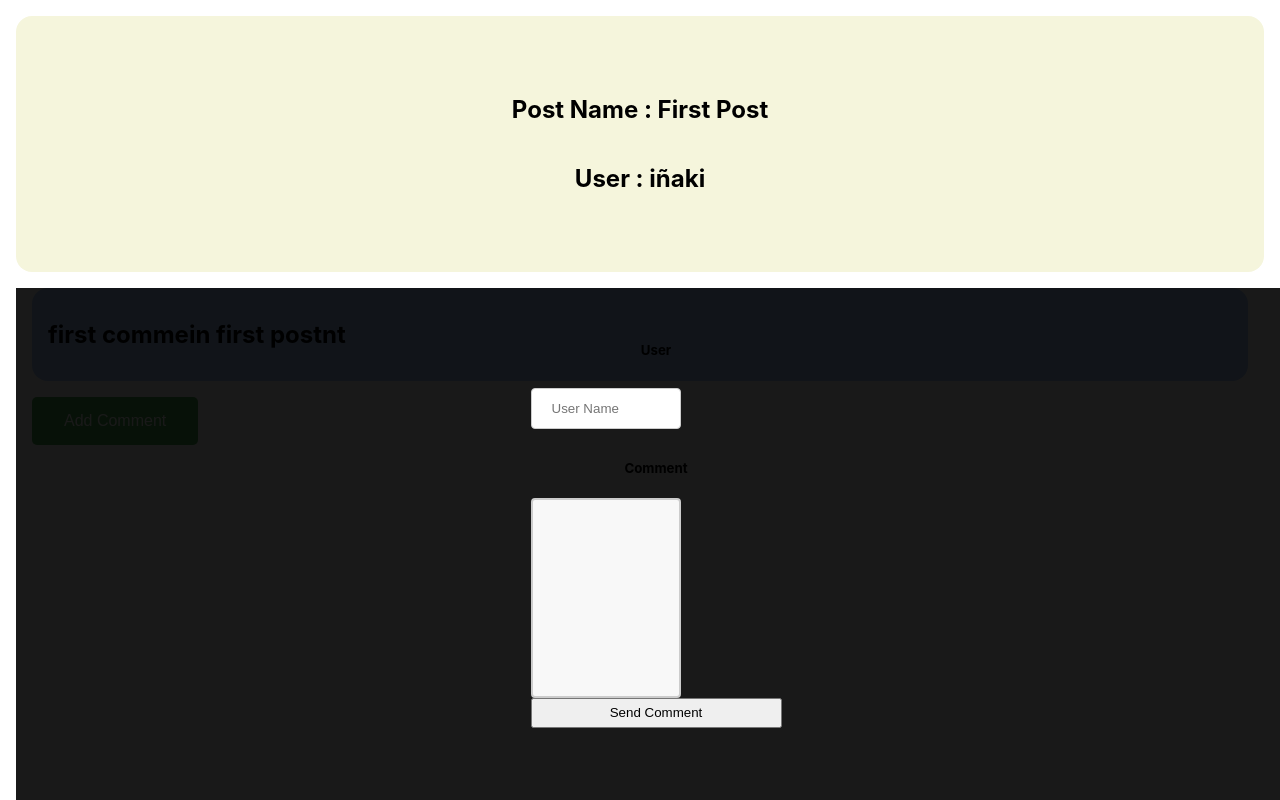
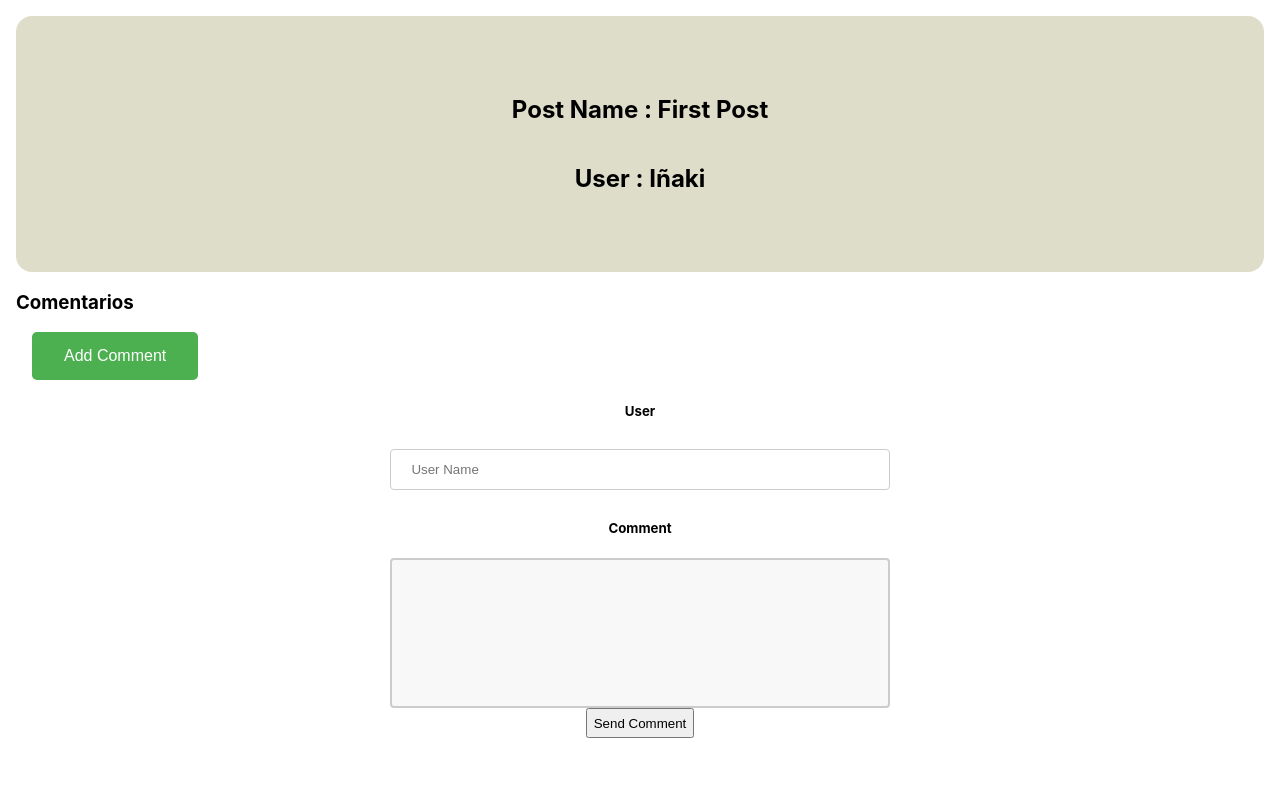
Before and after one commit to Fusuma-Tech/front-assesment, a React (Create React App) app: page /post/1 in a window 1280 px wide. Both pictures are taken after a click on the button "Add Comment". Shown: the top 800 px of the page. Built offline with nearby package versions, Linux system fonts and the light colour scheme; data requests are answered from the project's data file.

Commit message:
few more improvements

```diff
--- a/db.json
+++ b/db.json
@@ -1,27 +1,10 @@
 {
   "posts": [
     {
-      "user": "iñaki",
+      "user": "Iñaki",
       "name": "First Post",
       "id": 1
-    },
-    {
-      "user": "Iña",
-      "name": "Second Post",
-      "id": 2
-    },
-    {
-      "user": "Iña",
-      "name": "Third Post",
-      "id": 3
     }
   ],
-  "comments": [
-    {
-      "postId": 1,
-      "user": "iña",
-      "text": "first commein first postnt ",
-      "id": 1
-    }
-  ]
+  "comments": []
 }
--- a/src/components/AddCommentPopup.jsx
+++ b/src/components/AddCommentPopup.jsx
@@ -23,10 +23,10 @@ export const AddCommentPopup = ({ postId, trigger }) => {
         <div className="commentPopup">
             <form className="addCommentForm"  >
                 <h5>User</h5>
-                <input onChange={e => handleCommentInput(e)} name='user' placeholder='User Name' type="text" className=" form-control" required />
+                <input onChange={e => handleCommentInput(e)} name='user' placeholder='User Name' type="text" required />
                 <h5>Comment</h5>
                 <input onChange={e => handleCommentInput(e)} className="textarea  form-control" name="text" required></input>
-                <button onClick={(event) => addComment(event)} type='submit'> Send Comment</button>
+                <button onClick={(event) => addComment(event)} type='button' value="Submit"> Send Comment</button>
             </form>
         </div>
     )
--- a/src/components/CommentList.jsx
+++ b/src/components/CommentList.jsx
@@ -14,19 +14,21 @@ const Comment = ({ postId }) => {
   useEffect(() => {
     getAllKinds("comments").then(data =>
       setComments(data))
-  },[openCommentPopup,setOpenCommentPopup])
+  }, [openCommentPopup, setOpenCommentPopup])
 
   return (
     <div className="whole-comment-container">
-      {openCommentPopup && <AddCommentPopup postId={postId} trigger={handleCommentPopup} />}
+      <h3>Comentarios</h3>
       {
         comments &&
         comments.map(comment => comment.postId == postId &&
           <div key={comment.id} className="comment-container">
+            <div className="comment-user">  by: {comment.user}</div>
             <div className="comment-name">{comment.text}</div>
           </div>
         )}
       <button onClick={handleCommentPopup} className="addCommentButton">Add Comment</button>
+      {openCommentPopup && <AddCommentPopup postId={postId} trigger={handleCommentPopup} />}
     </div>
   );
 };
--- a/src/components/PostList.jsx
+++ b/src/components/PostList.jsx
@@ -10,8 +10,12 @@ const Post = () => {
   const [openPostPopup, setOpenPostPopup] = useState(false)
 
   const handlePostPopup = (e) => {
-    setOpenPostPopup(!openPostPopup)
+    setOpenPostPopup(openPostPopup=>!openPostPopup)
   }
+
+  useEffect(() => {
+    getAllKinds("posts").then(data => setPosts(data))
+  }, [openPostPopup, setOpenPostPopup,deleteData])
 
   const deletePost = (e,id) => {
     e.preventDefault()
@@ -19,17 +23,12 @@ const Post = () => {
     deleteData("posts", id);
     getAllKinds("posts").then(data => setPosts(data))
   }
-  useEffect(() => {
-    getAllKinds("posts").then(data => setPosts(data))
-  }, [openPostPopup, setOpenPostPopup])
-
   return (
     <div>
       <button onClick={e => handlePostPopup(e)} className="addPostButton">+ Add Post</button>
       {openPostPopup && <AddPostPopup trigger={handlePostPopup} />}
       {posts &&
         posts.map(post =>
-
           <Link key={post.id} to={"/post/" + post.id} className="postLink" >
             <div className="post-container">
               <div className="post-name">{post.name}</div>
@@ -38,9 +37,7 @@ const Post = () => {
                 deletePost(e,post.id)
               }>delete</button>
             </div>
-
           </Link>
-
         )}
     </div>
   )
--- a/src/pages/PostView.jsx
+++ b/src/pages/PostView.jsx
@@ -15,11 +15,12 @@ export const PostView = () => {
     return (
         <div >
             {post &&
-                <div >
+                <div>
                     <div className="post_view_container">
                         <h2> Post Name : {post.name}</h2>
                         <h2>User : {post.user}</h2>
                     </div>
+
                     <CommentList postId={post.id} />
                 </div>
             }
--- a/src/services/index.js
+++ b/src/services/index.js
@@ -21,6 +21,7 @@ headers:{
 body:JSON.stringify(content)
 }).then(console.log("done"))
 }
+
 export const deleteData =async (type, id)=> {
   return fetch(`${API_URL}/${type}/${id}`,{
     method: 'delete'
--- a/src/styles/AddCommentPopup.css
+++ b/src/styles/AddCommentPopup.css
@@ -1,26 +1,21 @@
 .commentPopup{
-background-color: rgba(0, 0, 0, 0.9);
 width: 100%;
 height: 100%;
-position: absolute;
 display: flex;
 flex-direction: column;
-justify-content: flex-start;
-align-items: center;
+}
+.addCommentForm{
+    display: flex;
+    flex-direction: column;
+    justify-content: end;
+    align-items:center ;
+}
+.commentPopup input{
 
+    width: 40%;
 }
 
-.addCommentForm{
-    position: absolute;
-    display: flex;
-    flex-direction: column;
-    margin-top: 2rem;
-    text-align: center;
-}
-.textarea{
-    height:200px;
-    margin-top: 0rem;
-}
+
 .addCommentForm button{
     height: 30px;
 }
--- a/src/styles/CommentList.css
+++ b/src/styles/CommentList.css
@@ -2,20 +2,23 @@
   margin: 1rem;
 
 }
-
-
 .comment-container {
   display: flex;
   flex-flow: row nowrap;
   border-radius: 1rem;
   background-color: #aaccff;
-  padding: 2rem 1rem;
+  padding:1rem;
   margin: 1rem;
+  flex-direction: column;
 }
 
 .comment-name {
-  font-size: 1.5rem;
-  font-weight: bold;
+  font-size: 1.2rem;
+  margin-right: 1rem;
+  margin:1rem;
+}
+.comment-user {
+  font-size: 1rem;
   margin-right: 1rem;
 }
 
--- a/src/styles/PostList.css
+++ b/src/styles/PostList.css
@@ -5,6 +5,8 @@
   background-color: #425a7e;
   padding: 2rem 1rem;
   margin: 1rem;
+  align-items: center;
+  justify-content: space-between;
 }
 
 .post-name {
--- a/src/styles/PostView.css
+++ b/src/styles/PostView.css
@@ -5,7 +5,7 @@
     flex-direction: column;
     list-style-type: none;
     border-radius: 1rem;
-    background-color:beige;
+    background-color:rgb(221, 221, 201);
     padding: 2rem 1rem;
     margin: 1rem;
     min-height: 12rem;
```
Also changed, not shown: src/img/post.jpg (added), src/services/posts.js (deleted).
